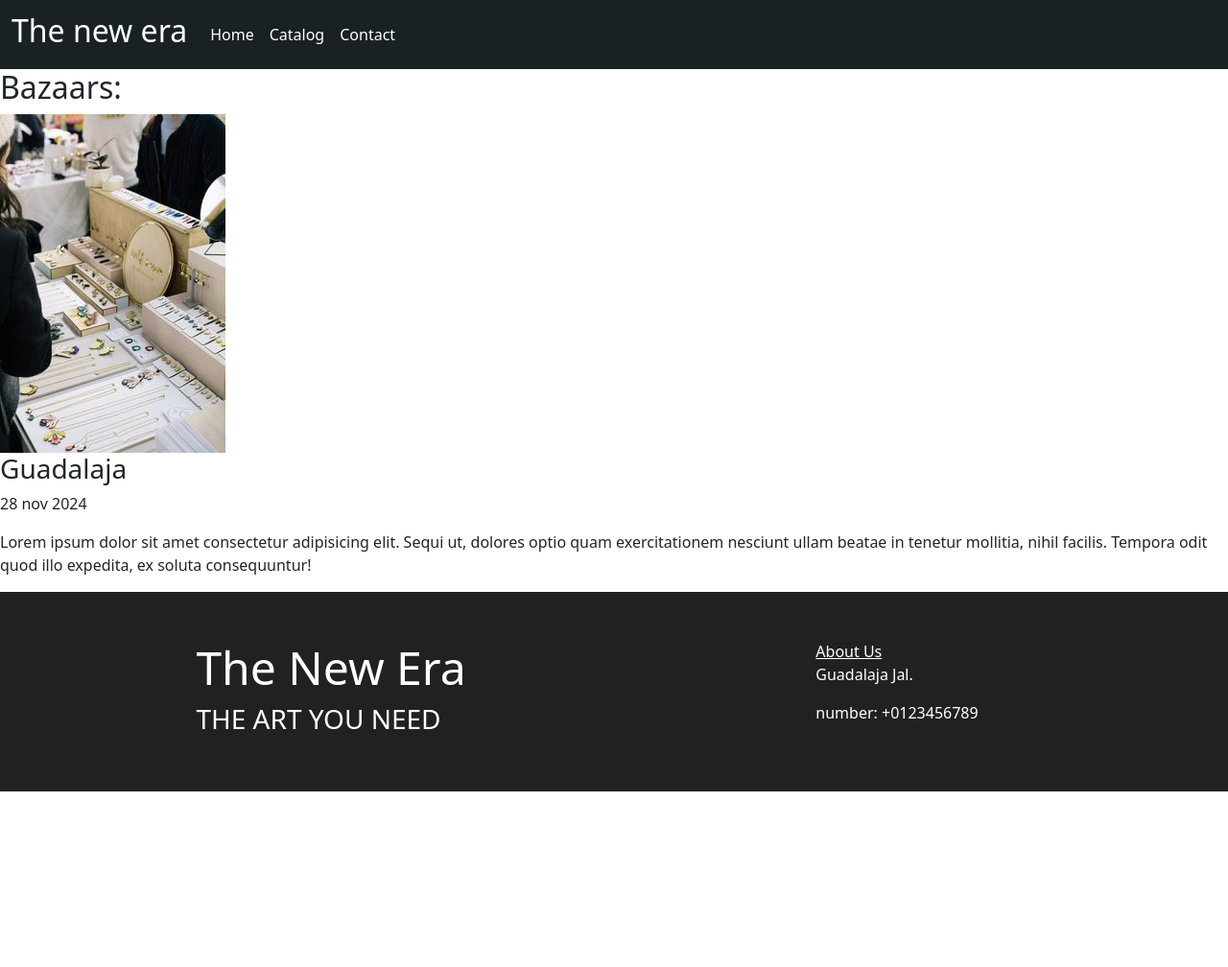
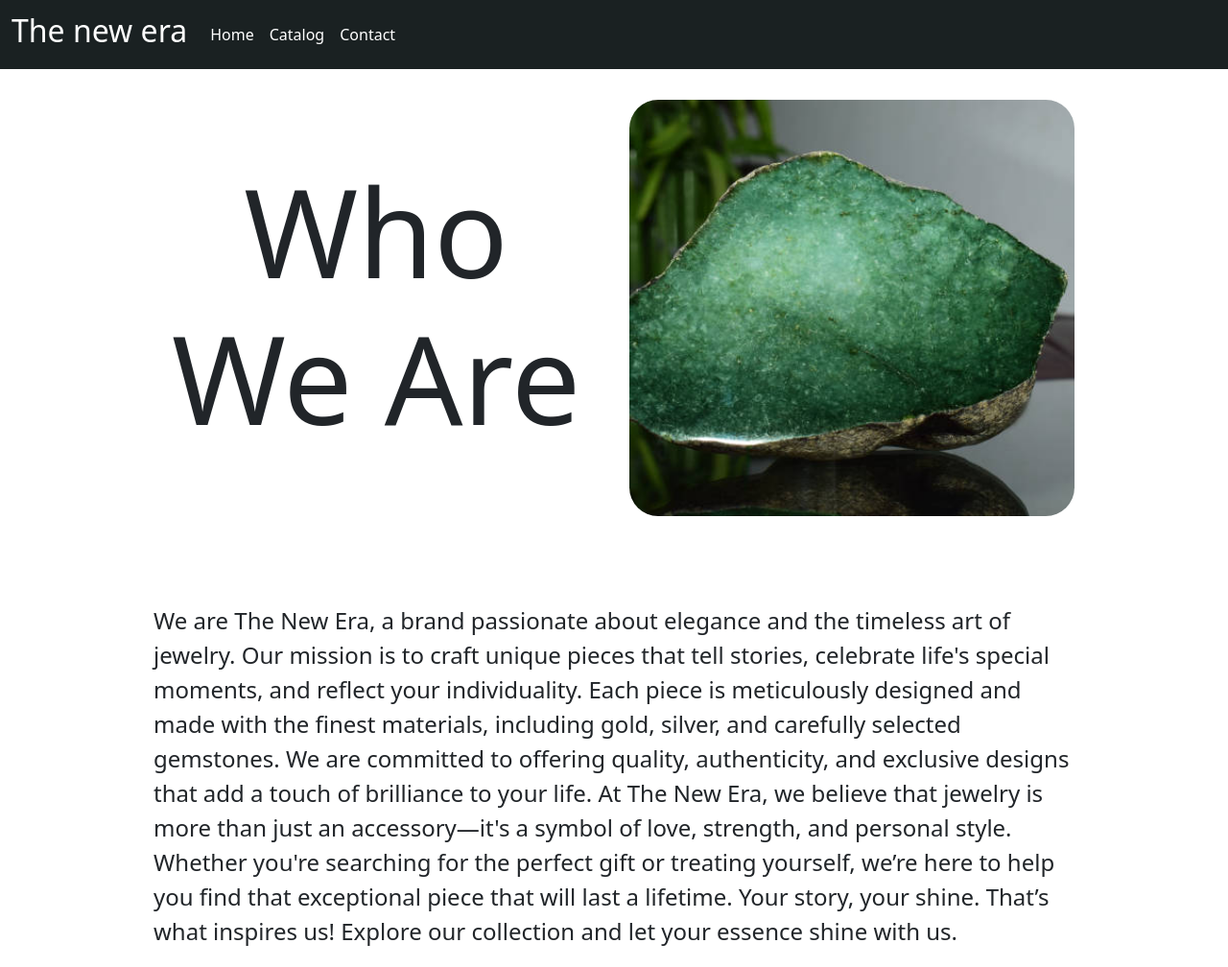
Before and after one commit to IvanGamezAlvarez/The-New-Era, a website: page pages/us.html in a window 1280 px wide. Shown: the top 1008 px of the page at 96% size. Before the commit the page ends 825 px from the top, so only its background shows below. Drawn offline with nearby package versions, Linux system fonts and the light colour scheme; a web font is replaced by a local one.

Commit message:
animaciones

```diff
--- a/pages/us.html
+++ b/pages/us.html
@@ -1,13 +1,16 @@
 <!DOCTYPE html>
 <html lang="en">
+
 <head>
     <meta charset="UTF-8">
     <meta name="viewport" content="width=device-width, initial-scale=1.0">
     <link rel="stylesheet" href="../css/estilos.css">
-    <link href="https://cdn.jsdelivr.net/npm/bootstrap@5.3.3/dist/css/bootstrap.min.css" rel="stylesheet" integrity="sha384-QWTKZyjpPEjISv5WaRU9OFeRpok6YctnYmDr5pNlyT2bRjXh0JMhjY6hW+ALEwIH" crossorigin="anonymous">
+    <link href="https://cdn.jsdelivr.net/npm/bootstrap@5.3.3/dist/css/bootstrap.min.css" rel="stylesheet"
+        integrity="sha384-QWTKZyjpPEjISv5WaRU9OFeRpok6YctnYmDr5pNlyT2bRjXh0JMhjY6hW+ALEwIH" crossorigin="anonymous">
 
     <title>New Era Store</title>
 </head>
+
 <body>
     <nav class="navbar navbar-expand-lg ">
         <div class="container-fluid">
@@ -21,7 +24,7 @@
             <div class="collapse navbar-collapse" id="navbarSupportedContent">
                 <ul class="navbar-nav me-auto mb-2 mb-lg-0">
                     <li class="nav-item">
-                        <a class="nav-link "  href="../index.html">Home</a>
+                        <a class="nav-link " href="../index.html">Home</a>
                     </li>
                     <li class="nav-item">
                         <a class="nav-link" href="./catalog.html">Catalog</a>
@@ -34,17 +37,17 @@
         </div>
     </nav>
 
-    <main>
-        <h2>Bazaars:</h2>
+    <main class="us-main">
+        <h1>
+            Who We Are
+        </h1>
 
-        <section>
-            <div><img src="../img/bazar-1.jpg" alt=""></div>
-            <div>
-                <h3>Guadalaja</h3>
-                <p>28 nov 2024</p>
-                <p>Lorem ipsum dolor sit amet consectetur adipisicing elit. Sequi ut, dolores optio quam exercitationem nesciunt ullam beatae in tenetur mollitia, nihil facilis. Tempora odit quod illo expedita, ex soluta consequuntur!</p>
-            </div>
-        </section>
+        <img src="../img/jade-1.jpg" alt="">
+        <div class="us-info">
+            <p>We are The New Era, a brand passionate about elegance and the timeless art of jewelry. Our mission is to craft unique pieces that tell stories, celebrate life's special moments, and reflect your individuality. Each piece is meticulously designed and made with the finest materials, including gold, silver, and carefully selected gemstones. We are committed to offering quality, authenticity, and exclusive designs that add a touch of brilliance to your life. At The New Era, we believe that jewelry is more than just an accessory—it's a symbol of love, strength, and personal style. Whether you're searching for the perfect gift or treating yourself, we’re here to help you find that exceptional piece that will last a lifetime. Your story, your shine. That’s what inspires us! Explore our collection and let your essence shine with us.</p>
+        </div>
+
+
     </main>
     <footer>
         <div>
@@ -57,7 +60,10 @@
             <p>number: <span>+0123456789</span></p>
         </div>
     </footer>
-    <script src="https://cdn.jsdelivr.net/npm/bootstrap@5.3.3/dist/js/bootstrap.bundle.min.js" integrity="sha384-YvpcrYf0tY3lHB60NNkmXc5s9fDVZLESaAA55NDzOxhy9GkcIdslK1eN7N6jIeHz" crossorigin="anonymous"></script>
+    <script src="https://cdn.jsdelivr.net/npm/bootstrap@5.3.3/dist/js/bootstrap.bundle.min.js"
+        integrity="sha384-YvpcrYf0tY3lHB60NNkmXc5s9fDVZLESaAA55NDzOxhy9GkcIdslK1eN7N6jIeHz"
+        crossorigin="anonymous"></script>
 
 </body>
+
 </html>
--- a/scss/layout/_index.scss
+++ b/scss/layout/_index.scss
@@ -8,3 +8,4 @@
 @forward 'main-products';
 @forward 'catalog';
 @forward 'contact';
+@forward 'us';
--- /dev/null
+++ b/scss/layout/_us.scss
@@ -0,0 +1,43 @@
+@use '../base/_variables.scss' as variables;
+
+.us-main{
+    display: grid;
+    grid-template-columns: repeat(2, 1fr);
+    align-items: center;
+    justify-content: space-around;
+    margin: 2rem 10rem;
+    height: 60rem;
+    gap: 2rem;
+    h1{
+        text-align: center;
+        font-size: 8rem;
+        font-weight: 300;
+    }
+    img{
+        border-radius: 30px;
+         object-fit:cover;
+        overflow: hidden;
+        height: 100%;
+        width: 100%;
+
+    }
+    .us-info{
+        grid-column: span 2;
+        p{
+            font-size: 1.5rem;
+            transition:1s;
+            &:hover{
+                font-size: 2.5rem;
+
+                padding: 3rem;
+            }
+        }
+
+    }
+
+
+
+
+
+
+}
```
Also changed, not shown: index.html (+1 -1 lines), css/estilos.css, img/jade-1.jpg (added), 1 other file.
